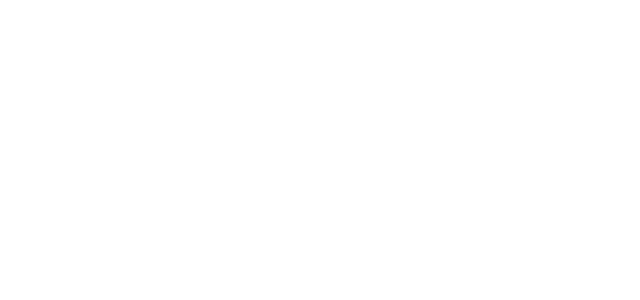
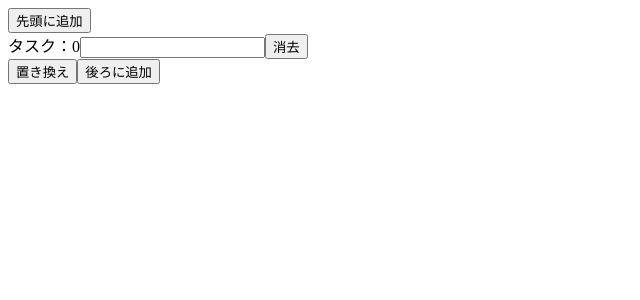
Before and after one commit to azufb/sampleFormAppWithVite, a React (Vite) app: page /dynamicForm in a window 1280 px wide. Shown: the top 300 px of the page, without its empty margins (0-640 px from the left). Built offline with nearby package versions, Linux system fonts and the light colour scheme.

Commit message:
動的フォーム作成

```diff
--- a/src/components/SampleDynamicForm.tsx
+++ b/src/components/SampleDynamicForm.tsx
@@ -1,6 +1,35 @@
+import { useForm, useFieldArray } from "react-hook-form";
+
 const SampleDynamicForm = () => {
+    const { register, handleSubmit, control } = useForm({
+        defaultValues: {
+          sample: [
+            {
+                title: ''
+            }
+          ]
+        }
+    });
+    const { fields, prepend, append, remove, replace, swap } = useFieldArray({
+        control,
+        name: 'sample'
+    });
+
     return (
-        <div></div>
+        <div>
+            <form>
+            <button type="button" onClick={() => prepend({title: ''})}>先頭に追加</button>
+                {fields.map((field: any, index: number) => (
+                    <div key={field.id}>
+                        <label>タスク：{index}</label>
+                        <input {...register(`sample.${index}.title`)} />
+                        <button type="button" onClick={() => remove(index)}>消去</button>
+                    </div>
+                ))}
+                <button type="button" onClick={() => replace({title: 'You Can Do It!'})}>置き換え</button>
+                <button type="button" onClick={() => append({title: ''})}>後ろに追加</button>
+            </form>
+        </div>
     );
 };
 
```
